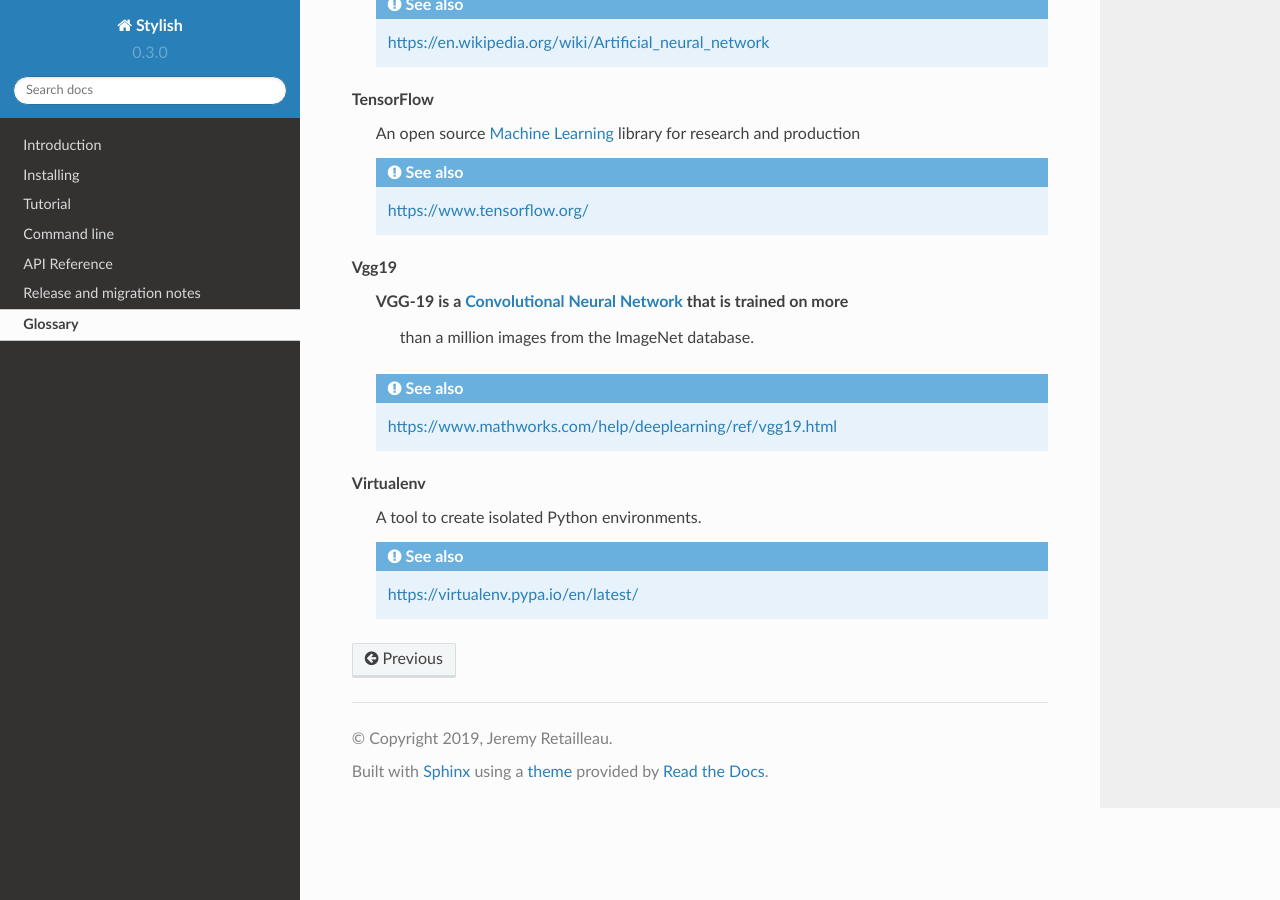
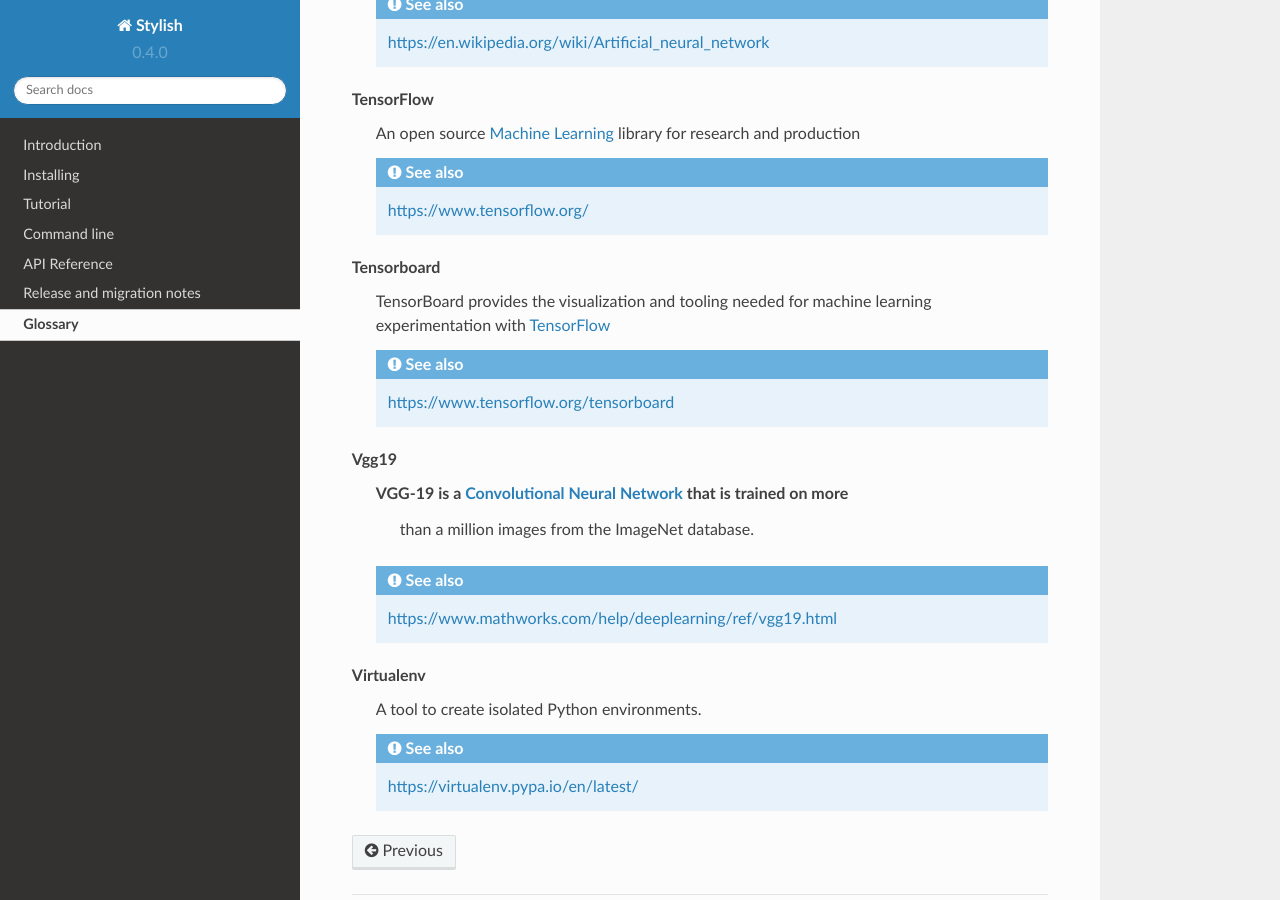
Before and after one commit to buddly27/stylish, a Sphinx documentation site: the page built from doc/glossary.rst, in a window 1280 px wide and 900 px high, scrolled down 1797 px. Built offline with Sphinx 7.4.7 and the Read the Docs theme 2.0.0, drawn with Linux system fonts in a browser that asks for light colours.

Commit message:
Add release notes and bump up version

```diff
--- a/doc/glossary.rst
+++ b/doc/glossary.rst
@@ -69,6 +69,12 @@
 
         .. seealso:: https://www.tensorflow.org/
 
+    Tensorboard
+        TensorBoard provides the visualization and tooling needed for machine
+        learning experimentation with :term:`TensorFlow`
+
+        .. seealso:: https://www.tensorflow.org/tensorboard
+
     Vgg19
         VGG-19 is a :term:`Convolutional Neural Network` that is trained on more
          than a million images from the ImageNet database.
--- a/source/stylish/_version.py
+++ b/source/stylish/_version.py
@@ -1 +1 @@
-__version__ = "0.3.0"
+__version__ = "0.4.0"
```
Also changed, not shown: doc/release/release_notes.rst (+23 -0 lines).
